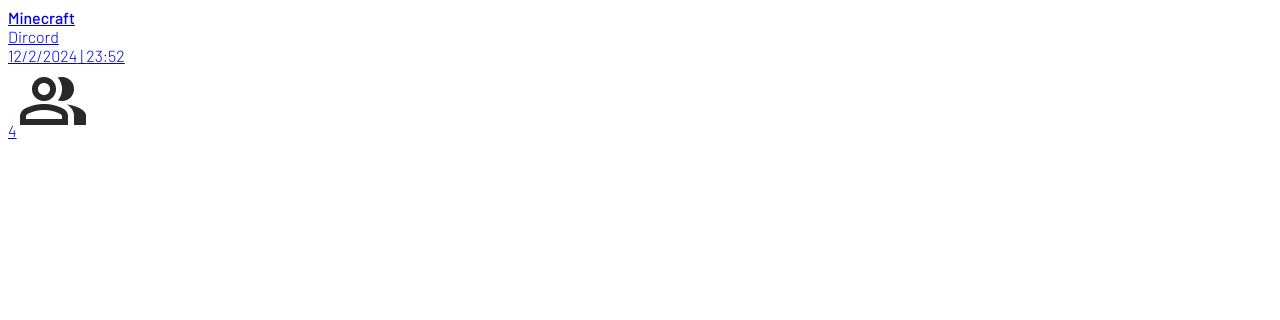
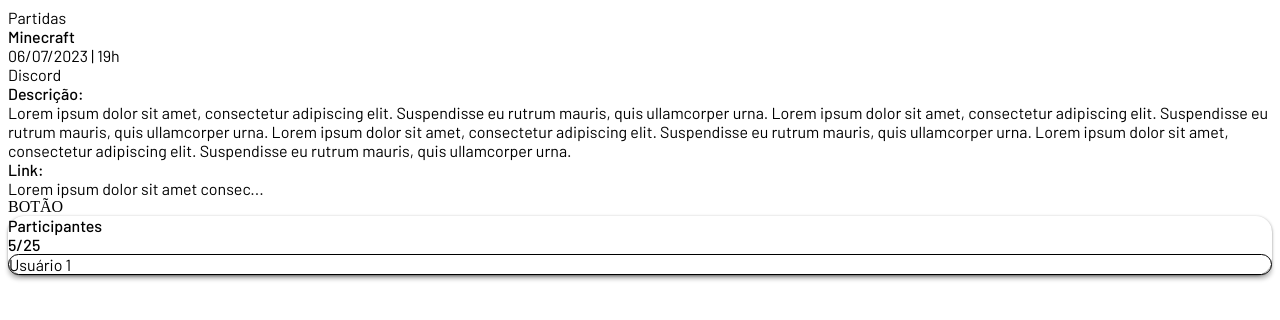
Before and after one commit to RodiSales87/pta-squad-drigo, a Next.js app in the folder client/: page / in a window 1280 px wide. Shown: the top 320 px of the page. Built offline with nearby package versions, Linux system fonts and the light colour scheme.

Commit message:
initial layout setup

```diff
--- /dev/null
+++ b/client/src/app/GameDetails/gameDetails.tsx
@@ -0,0 +1,152 @@
+"use client";
+import React, { useState } from "react";
+import UserCircleIcon from "@/assets/UserCircle.png";
+import { Barlow } from "next/font/google";
+
+const barlow400 = Barlow({
+  subsets: ["latin"],
+  weight: "400",
+});
+
+const barlow500 = Barlow({
+  subsets: ["latin"],
+  weight: "500",
+});
+
+export default function Details() {
+  const [gameName, setGameName] = useState("Minecraft");
+  const [participants, setParticipants] = useState(4);
+  const [maxParticipants, setMaxParticipants] = useState(5);
+
+  const [eventDate, setEventDate] = useState("2024-12-02");
+  const [eventTime, setEventTime] = useState("23:52");
+
+  const [meetingPlatform, setMeetingPlatform] = useState("Dircord");
+
+  const isCreator = false;
+
+  const currentDate = new Date();
+  const eventDateTime = new Date(`${eventDate}T${eventTime}`);
+  const isEventExpired = currentDate > eventDateTime;
+
+  const cardColor = isCreator
+    ? "bg-[#D0F4E4]"
+    : isEventExpired
+    ? "bg-[#DEDEDE]"
+    : participants < maxParticipants
+    ? "bg-[#D2EFFE]"
+    : "bg-[#D5C6FA]";
+
+  return (
+    <>
+      <div className="bg-[#F5F5F5] flex flex-row gap-[64px]">
+        <div className="ml-[344px] text-[#292929] flex flex-col">
+          <div className="flex flex-col gap-[10px]">
+            <div className="flex flex-col mt-[176px]">
+              <div
+                className={`${barlow400.className} text-[#6800E4] text-[14px]`}
+              >
+                Partidas
+              </div>
+              <div
+                className={`${barlow500.className} text-[#000000] text-[28px]`}
+              >
+                Minecraft
+              </div>
+            </div>
+            <div className="flex flex-col">
+              <div
+                className={`${barlow400.className} text-[#454545] text-[16px]`}
+              >
+                06/07/2023 | 19h
+              </div>
+              <div
+                className={`${barlow400.className} text-[#454545] text-[16px]`}
+              >
+                Discord
+              </div>
+            </div>
+          </div>
+          <div className="flex flex-col mt-[50px] gap-[25px]">
+            <div className="flex flex-col gap-[2px]">
+              <div
+                className={`${barlow500.className} text-[#000000] text-[16px]`}
+              >
+                Descrição:
+              </div>
+              <div
+                className="w-[592px]"
+                style={{
+                  backgroundColor: "rgba(255, 255, 255, 0.5)",
+                  borderRadius: "4px",
+                }}
+              >
+                <div
+                  className={`${barlow400.className} flex p-[17px] text-[#454545] text-[14px]`}
+                >
+                  Lorem ipsum dolor sit amet, consectetur adipiscing elit.
+                  Suspendisse eu rutrum mauris, quis ullamcorper urna. Lorem
+                  ipsum dolor sit amet, consectetur adipiscing elit. Suspendisse
+                  eu rutrum mauris, quis ullamcorper urna. Lorem ipsum dolor sit
+                  amet, consectetur adipiscing elit. Suspendisse eu rutrum
+                  mauris, quis ullamcorper urna. Lorem ipsum dolor sit amet,
+                  consectetur adipiscing elit. Suspendisse eu rutrum mauris,
+                  quis ullamcorper urna.
+                </div>
+              </div>
+            </div>
+            <div className="flex flex-col">
+              <div
+                className={`${barlow500.className} text-[#000000] text-[16px]`}
+              >
+                Link:
+              </div>
+              <div
+                className="w-[592px]"
+                style={{
+                  backgroundColor: "rgba(255, 255, 255, 0.5)",
+                  borderRadius: "4px",
+                }}
+              >
+                <div
+                  className={`${barlow400.className} p-[10px] text-[#454545] text-[14px]`}
+                >
+                  Lorem ipsum dolor sit amet consec...
+                </div>
+              </div>
+            </div>
+          </div>
+          <div className="mt-[112px] ml-[136px]">BOTÃO</div>
+        </div>
+        <div
+          className="flex flex-col w-[400px] h-[782px] mt-[169px]"
+          style={{
+            borderRadius: "16px",
+            boxShadow: `
+              0px 1px 3px 1px rgba(0, 0, 0, 0.15),
+              0px 1px 2px rgba(0, 0, 0, 0.30)
+            `,
+          }}
+        >
+          <div
+            className={`${barlow500.className} text-[#000000] text-[24px] flex flex-row`}
+          >
+            <div>Participantes</div>
+            <div className="ml-[px]">5/25</div>
+          </div>
+          <div
+            className={`${barlow400.className} text-[#454545] text-[16px] flex flex-row`}
+            style={{
+              border: "1px solid #000000",
+              borderRadius: "16px",
+              boxShadow: `
+              0px 4px 4px rgba(0, 0, 0, 0.25)`,
+            }}
+          >
+            Usuário 1
+          </div>
+        </div>
+      </div>
+    </>
+  );
+}
--- a/client/src/app/page.tsx
+++ b/client/src/app/page.tsx
@@ -1,7 +1,8 @@
 import Image from "next/image";
 
 import { LogoCITi } from "../assets";
-import Cards from "@/components/ui/cards/cards";
+import Details from "@/app/GameDetails/gameDetails";
+import Cards from "@/components/cards/cards";
 
 export default function Home() {
   return (
@@ -17,6 +18,7 @@
     //     </p>
     //   </div>
     // </div>
-    <Cards></Cards>
+    //<Cards></Cards>
+    <Details></Details>
   );
 }
--- a/client/src/components/ui/cards/cards.tsx
+++ b/client/src/components/cards/cards.tsx
@@ -19,12 +19,12 @@
   const [participants, setParticipants] = useState(4);
   const [maxParticipants, setMaxParticipants] = useState(5);
 
-  const [eventDate, setEventDate] = useState("2024-12-02");
-  const [eventTime, setEventTime] = useState("23:52");
+  const [eventDate, setEventDate] = useState("2024-12-06");
+  const [eventTime, setEventTime] = useState("20:52");
 
   const [meetingPlatform, setMeetingPlatform] = useState("Dircord");
 
-  const isCreator = false;
+  const isCreator = true;
 
   const currentDate = new Date();
   const eventDateTime = new Date(`${eventDate}T${eventTime}`);
```
Also changed, not shown: 1 other file (tests, documents, lock files or other folders).
